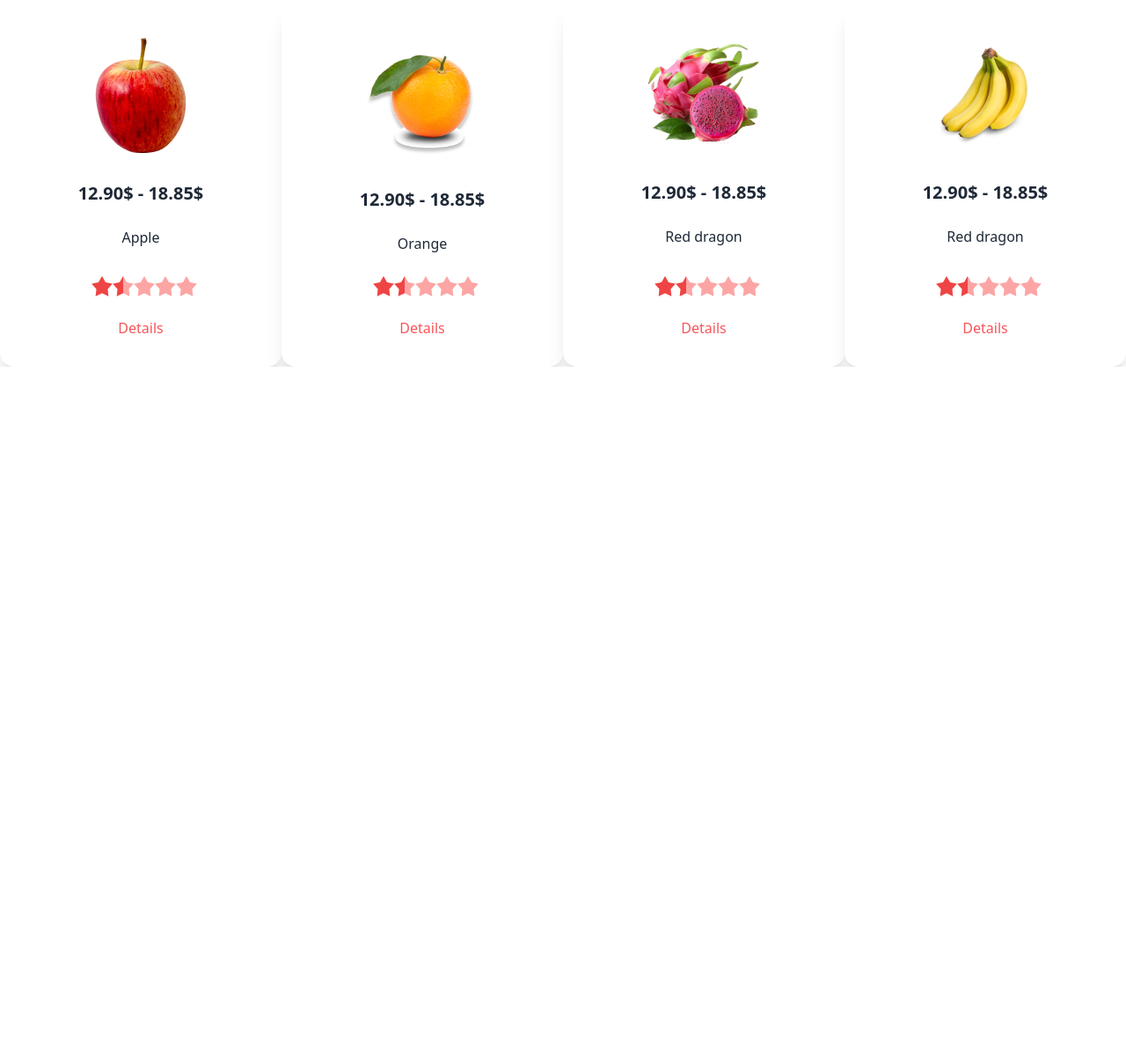
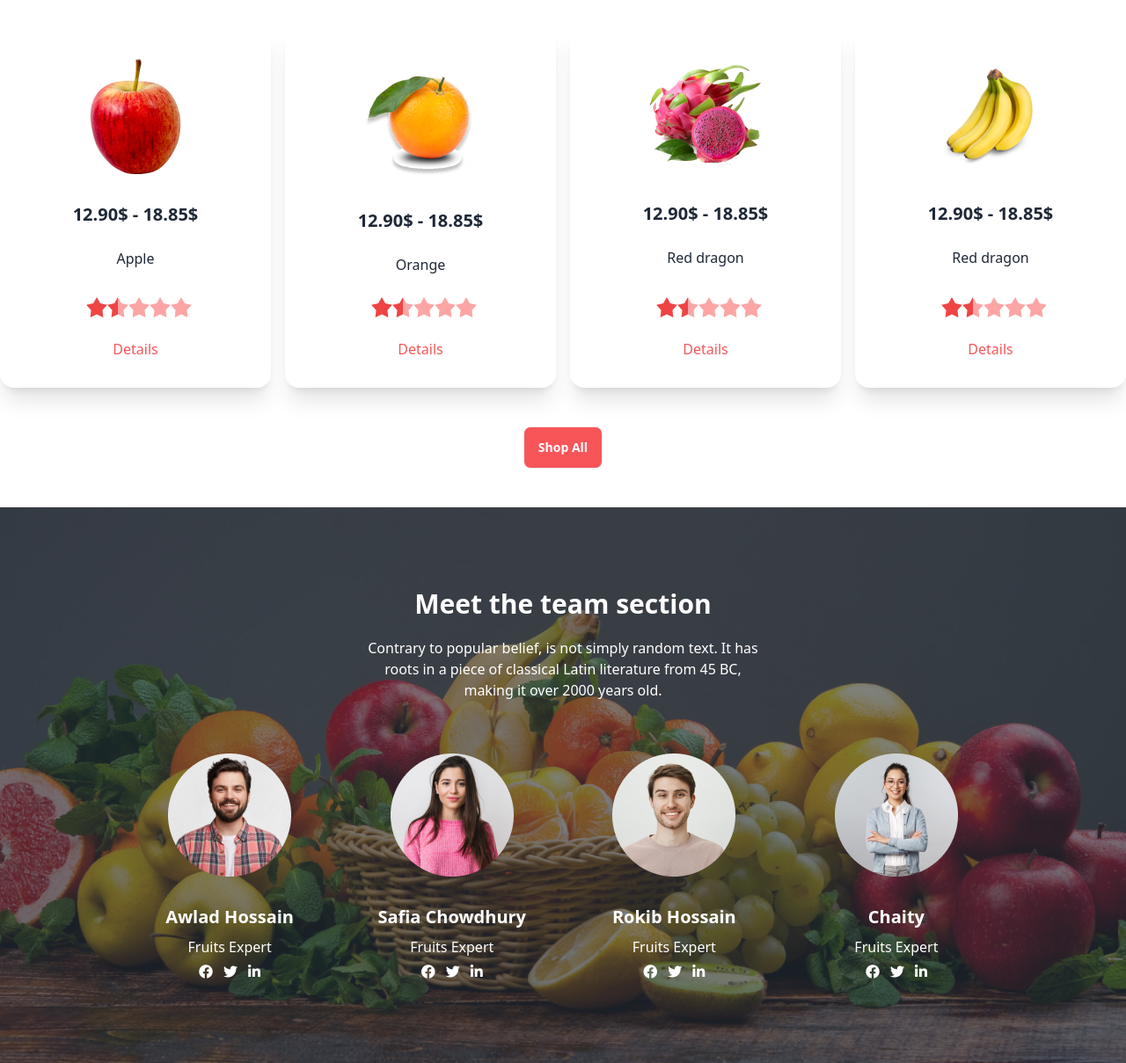
Before and after one commit to Rifat-Shuvo/phpra-3, a plain HTML site: page index.html in a window 1280 px wide. Shown: the part 1023-2232 px from the top of the page at 88% size. Before the commit the page ends 1440 px from the top, so only its background shows below. Drawn offline with nearby package versions, Linux system fonts and the light colour scheme.

Commit message:
completed meet the team section

```diff
--- a/index.html
+++ b/index.html
@@ -11,12 +11,14 @@
     <link rel="preconnect" href="https://fonts.gstatic.com" crossorigin>
     <link href="https://fonts.googleapis.com/css2?family=Lato&display=swap" rel="stylesheet">
 
+    <link rel="stylesheet" href="https://cdnjs.cloudflare.com/ajax/libs/font-awesome/6.4.0/css/all.min.css"/>
+
 </head>
 <body>
     <header>
       <!-- navbar starts here -->
 
-      <div class="navbar bg-[#F85559] text-white max-w-screen-lg mx-auto mt-6 rounded-full px-10">
+      <div class="navbar bg-[#F85559] text-white max-w-screen-xl mx-auto mt-6 rounded-full px-10">
         <div class="navbar-start">
           <div class="">
             <ul class="flex mt-3 z-[1] p-2 bg-[#F85559] gap-5">
@@ -41,7 +43,7 @@
 
       <!-- navbar ends here -->
 <!-- banner section starts here -->
-      <section class="max-w-screen-lg mx-auto mt-10 ">
+      <section class="max-w-screen-xl mx-auto mt-10 ">
         <div class="carousel w-full rounded-xl">
           <div id="slide1" class="carousel-item relative w-full">
             <div class="hero" style="background-image: url(./images/banner1.png);">
@@ -115,14 +117,14 @@
 
     <main>
       <!-- deal of the day section starts here -->
-      <section class="flex gap-4 justify-between max-w-screen-lg mx-auto mt-[140px]">
+      <section class="max-w-screen-xl mx-auto mt-[140px] flex gap-4 flex-wrap justify-between p-3">
         <div class="">
           <h1 class="text-4xl font-bold text-black">
             Deal of the day
           </h1>
           <p class="mt-3">
             Contrary to popular belief, is not simply random text. It has roots in a piece of classical
-            Latin literature from 45 BC, making it over 2000 years old
+            Latin <br> literature from 45 BC, making it over 2000 years old
           </p>
         </div>
         <div>
@@ -164,7 +166,7 @@
         </div>
       </section>
 <!-- card section starts -->
-     <section class="grid mt-10 md:grid-cols-2 lg:grid-cols-4">
+     <section class="grid gap-4 mt-10 max-w-screen-xl mx-auto md:grid-cols-2 lg:grid-cols-4">
 
       <div class="card w-auto shadow-xl">
         <figure class="px-10 pt-10">
@@ -396,7 +398,91 @@
         </div>
       </div>
 
+
+
      </section>
+
+     <div class="flex align-middle justify-center my-11">
+      <button class="btn normal-case bg-[#f85559] text-white">Shop All</button>
+     </div>
+ <!-- meet the team section starts from here -->
+     <section class="max-w-screen-xl mx-auto">
+
+      <div class="hero min-h-[50vh]" style="background-image: url(./images/banner1.png);">
+        <div class="hero-overlay bg-opacity-60"></div>
+        <div class="text-white py-16">
+          <div class="flex justify-center mt-7">
+            <div class="text-center max-w-md">
+              <h1 class="mb-5 text-3xl font-bold">Meet the team section</h1>
+              <p class="mb-5 text-base">Contrary to popular belief, is not simply random text. It has roots in a piece of classical
+                Latin literature from 45 BC, making it over 2000 years old.</p>
+            </div>
+          </div>
+          <div class=" grid gap-5 md:grid-cols-2 lg:grid-cols-4">
+            <div class="card w-auto bg-transparent">
+              <figure class="px-10 pt-10">
+                <img src="./images/member1.png" alt="Shoes" class="rounded-xl" />
+              </figure>
+              <div class="card-body items-center text-center">
+                <h2 class="card-title">Awlad Hossain</h2>
+                <p>Fruits Expert</p>
+                <div class="flex gap-3">
+                  <i class="fa-brands fa-facebook"></i>
+                  <i class="fa-brands fa-twitter"></i>
+                  <i class="fa-brands fa-linkedin-in"></i>
+                </div>
+              </div>
+            </div>
+            <div class="card w-auto bg-transparent">
+              <figure class="px-10 pt-10">
+                <img src="./images/member2.png" alt="Shoes" class="rounded-xl" />
+              </figure>
+              <div class="card-body items-center text-center">
+                <h2 class="card-title">Safia Chowdhury</h2>
+                <p>Fruits Expert</p>
+                <div class="flex gap-3">
+                  <i class="fa-brands fa-facebook"></i>
+                  <i class="fa-brands fa-twitter"></i>
+                  <i class="fa-brands fa-linkedin-in"></i>
+                </div>
+              </div>
+            </div>
+            <div class="card w-auto bg-transparent">
+              <figure class="px-10 pt-10">
+                <img src="./images/member3.png" alt="Shoes" class="rounded-xl" />
+              </figure>
+              <div class="card-body items-center text-center">
+                <h2 class="card-title">Rokib Hossain</h2>
+                <p>Fruits Expert</p>
+                <div class="flex gap-3">
+                  <i class="fa-brands fa-facebook"></i>
+                  <i class="fa-brands fa-twitter"></i>
+                  <i class="fa-brands fa-linkedin-in"></i>
+                </div>
+              </div>
+            </div>
+            <div class="card w-auto bg-transparent">
+              <figure class="px-10 pt-10">
+                <img src="./images/member4.png" alt="Shoes" class="rounded-xl" />
+              </figure>
+              <div class="card-body items-center text-center">
+                <h2 class="card-title">Chaity</h2>
+                <p>Fruits Expert</p>
+                <div class="flex gap-3">
+                  <i class="fa-brands fa-facebook"></i>
+                  <i class="fa-brands fa-twitter"></i>
+                  <i class="fa-brands fa-linkedin-in"></i>
+                </div>
+              </div>
+            </div>
+          </div>
+
+        </div>
+      </div>
+
+
+     </section>
+
 
     </main>
 
```
